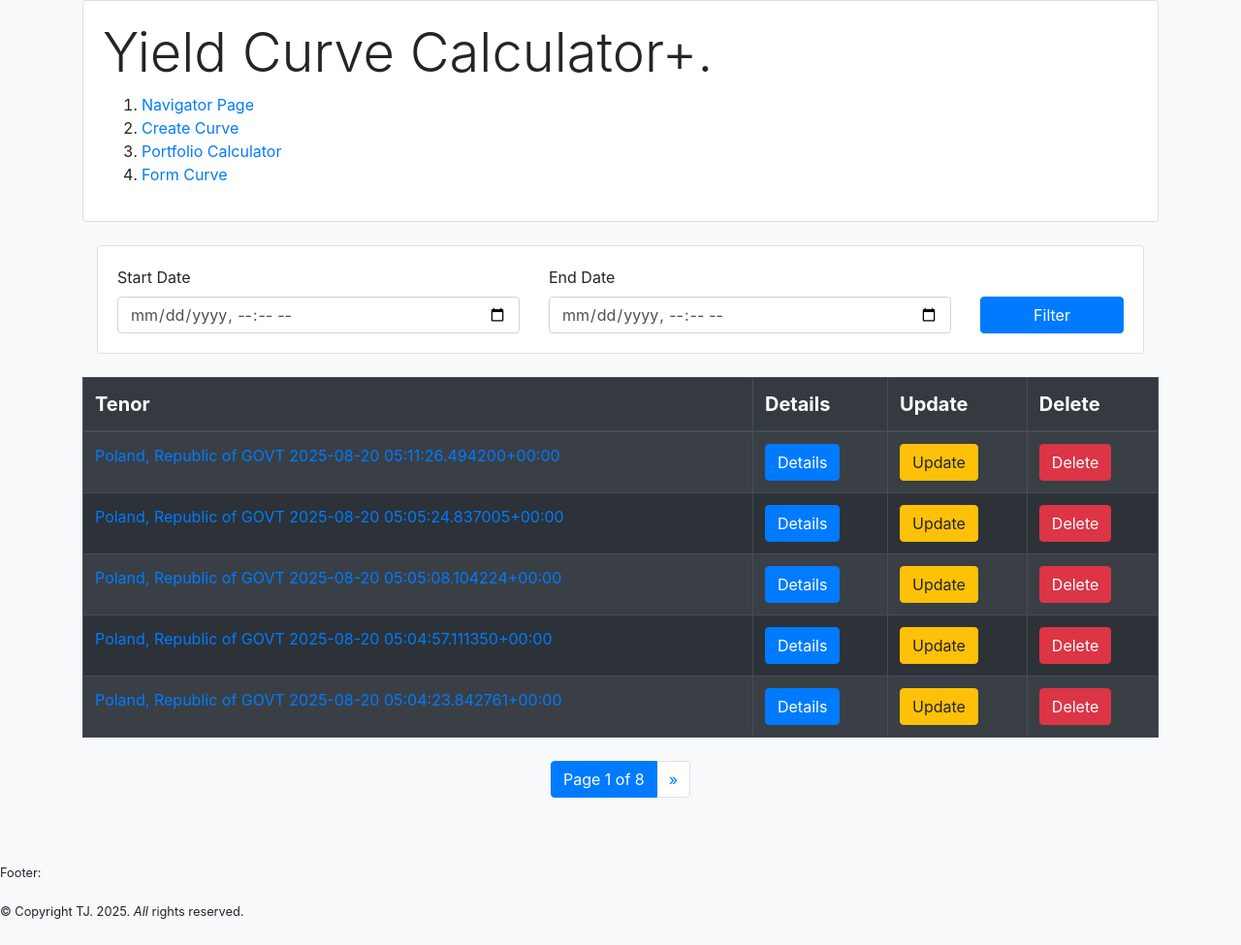
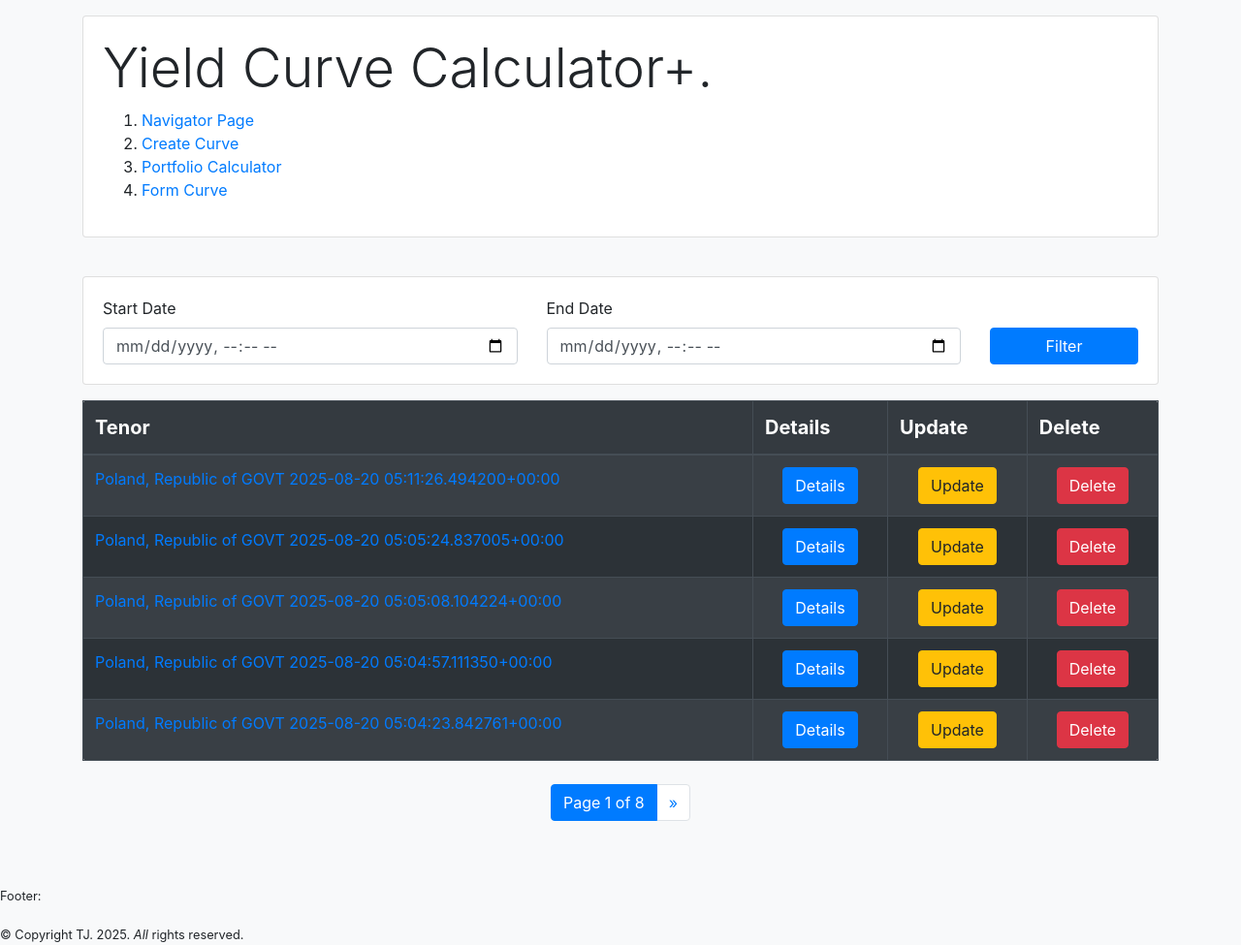
Before and after one commit to jata4321/DjangoProject1, a Django app: page /curvecalc/listview/ in a window 1280 px wide. Shown: the whole page at 97% size. Before the commit the page ends 948 px from the top, so only its background shows below. Run offline with Django 5.2, Linux system fonts and the light colour scheme; data comes from the database, SQL or seed files in the repository.

Commit message:
Refine `curve_list.html` structure: adjust container spacing, improve table and button alignment, and enhance table styling. Remove unused imports from `views.py`.

```diff
--- a/curvecalc/templates/curvecalc/curve_list.html
+++ b/curvecalc/templates/curvecalc/curve_list.html
@@ -12,7 +12,7 @@
 {% endblock %}
 
 {% block content %}
-<div class="container">
+<div class="container my-3">
     <div class="card card-body">
         <h1 class="display-4">Yield Curve Calculator+.</h1>
         <ol>
@@ -25,7 +25,6 @@
 </div>
 <br>
 <div class="container">
-<div class="container mb-4">
     <div class="card">
         <div class="card-body">
             <form method="get" class="row g-3 align-items-end">
@@ -43,8 +42,8 @@
             </form>
         </div>
     </div>
-</div>
-    <table class="table table-striped table-bordered table-hover table-dark rounded-4">
+    <table class="table table-striped table-bordered table-hover table-dark mt-3 rounded-3"
+           style="border-radius: 5px; overflow: auto;">
         <thead>
             <tr class="lead">
                 <th class="scope-col">Tenor</th>
@@ -56,13 +55,13 @@
        {% for tenor in tenor_list %}
            <tr class="table-active">
                <td><a href="{% url 'curvecalc:curve_detail' pk=tenor.pk%}">{{ tenor }}</a></td>
-               <td><a href="{% url 'curvecalc:curve_detail' pk=tenor.pk%}" class="btn btn-primary">Details</a></td>
-               <td><a href="{% url 'curvecalc:curve_update' pk=tenor.pk%}" class="btn btn-warning">Update</a></td>
-               <td><a href="{% url 'curvecalc:curve_delete' pk=tenor.pk%}" class="btn btn-danger">Delete</a></td>
+               <td class="text-center"><a href="{% url 'curvecalc:curve_detail' pk=tenor.pk%}" class="btn btn-primary">Details</a></td>
+               <td class="text-center"><a href="{% url 'curvecalc:curve_update' pk=tenor.pk%}" class="btn btn-warning">Update</a></td>
+               <td class="text-center"><a href="{% url 'curvecalc:curve_delete' pk=tenor.pk%}" class="btn btn-danger">Delete</a></td>
            </tr>
        {% endfor %}
     </table>
-
+</div>
 <div class="pagination justify-content-center my-4">
     {% if page_obj.paginator.num_pages > 1 %}
         <nav aria-label="Page navigation">
@@ -89,7 +88,6 @@
     {% endif %}
 </div>
 
-</div>
 {% endblock %}
 
 {% block chart %}
--- a/curvecalc/views.py
+++ b/curvecalc/views.py
@@ -1,5 +1,3 @@
-from decimal import Decimal
-from locale import localize
 from typing import Any
 from django.shortcuts import render
 from django.views.generic import TemplateView, ListView, DetailView, CreateView, UpdateView, DeleteView, FormView
```
